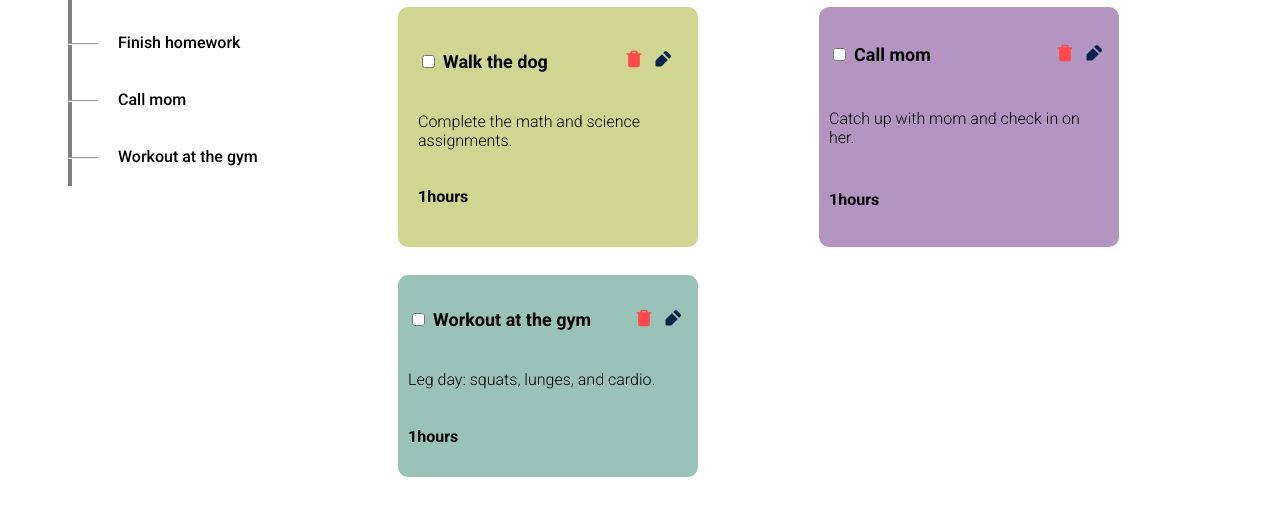
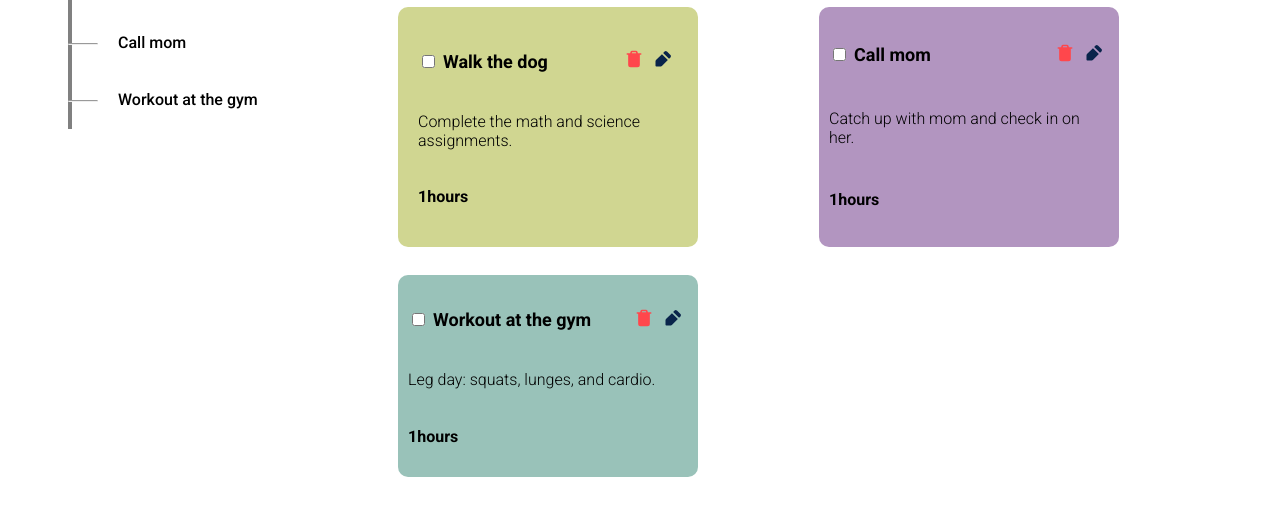
Before and after one commit to mahsa-codes/TodoList, a plain HTML site: page index.html in a window 1280 px wide. Shown: the part 158-674 px from the top of the page. Drawn offline with Linux system fonts and the light colour scheme.

```diff
--- a/index.html
+++ b/index.html
@@ -38,10 +38,6 @@
                         <div class="tree-body-title">
                             <hr class="horizental-line">
                             <div class="tree-title">Walk the dog</div>
-                        </div>
-                        <div class="tree-body-title">
-                            <hr class="horizental-line">
-                            <div class="tree-title">Finish homework</div>
                         </div>
                         <div class="tree-body-title">
                             <hr class="horizental-line">
```
